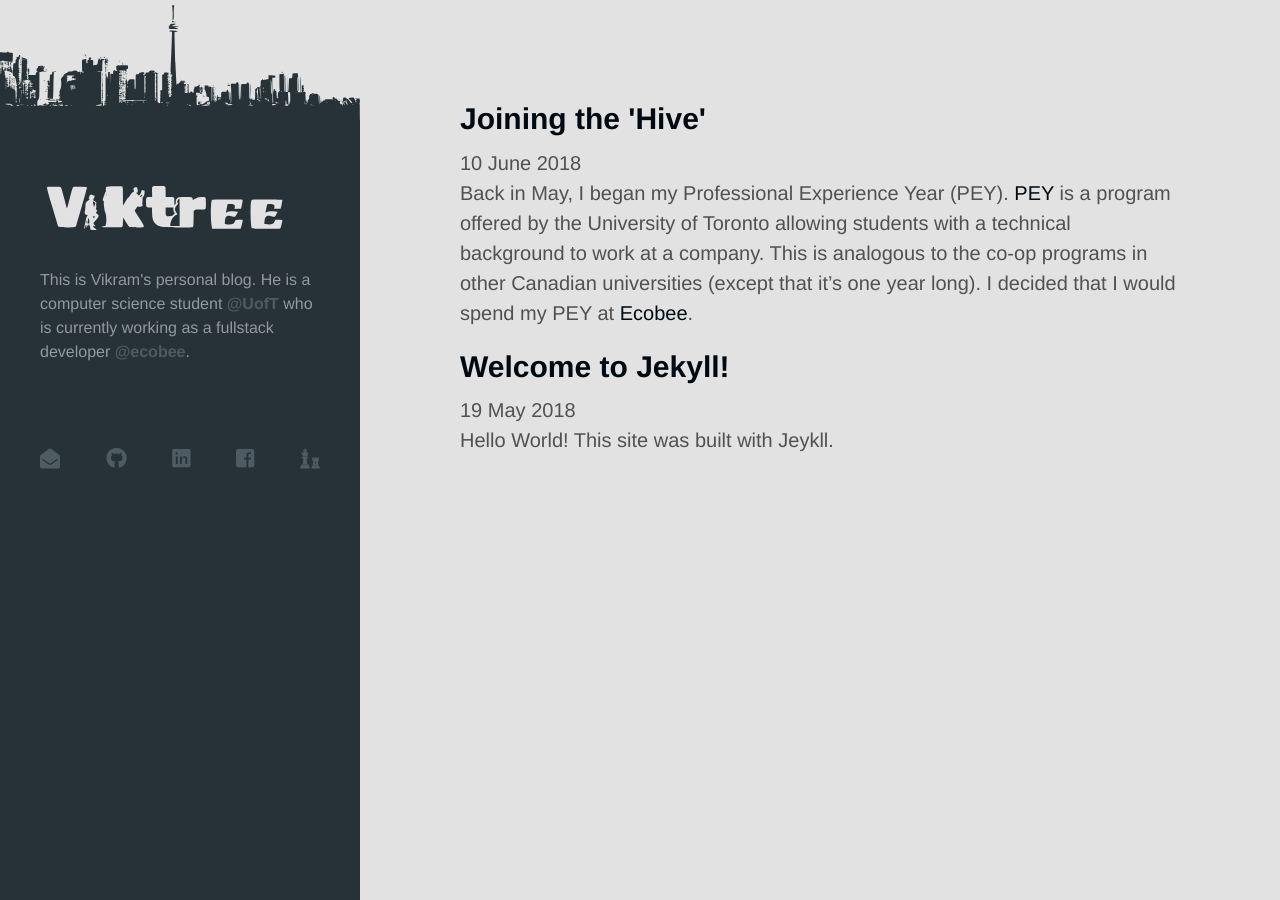
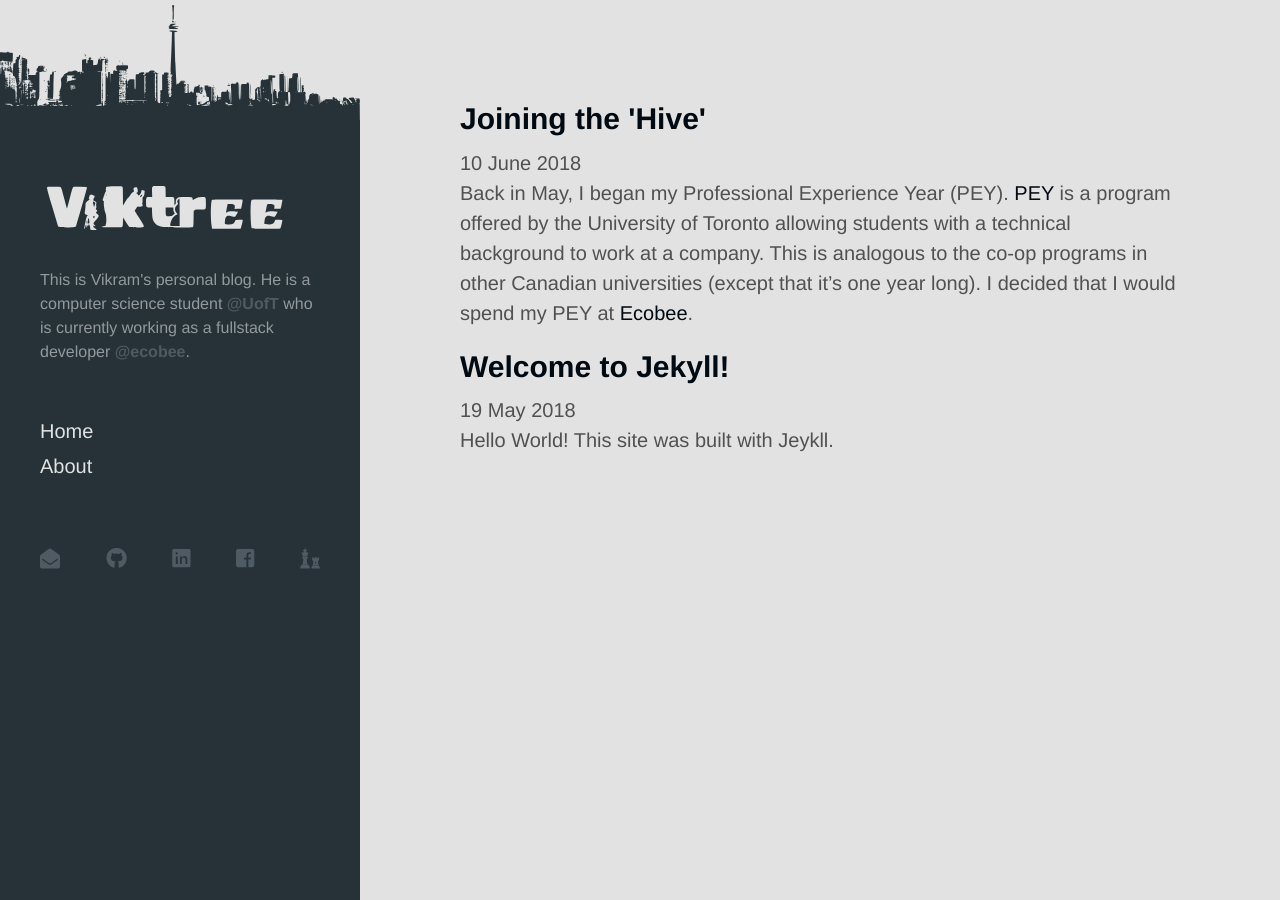
Before and after one commit to Viktree/Viktree.github.io, a Jekyll site: the page built from index.md, in a window 1280 px wide. Built offline with Jekyll 4.4.1, drawn with Linux system fonts in a browser that asks for light colours; nearby versions of some CDN libraries.

Commit message:
Add links

```diff
--- a/_includes/sidebar.html
+++ b/_includes/sidebar.html
@@ -21,7 +21,7 @@
 
     <br/>
 
-    {% comment %} <nav class="sidebar-nav">
+    <nav class="sidebar-nav">
       <a class="sidebar-nav-item{% if page.url == site.baseurl %} active{% endif %}" href="{{ site.url }}{{ site.baseurl}}">Home</a>
 
       {% comment %} The code below dynamically generates a sidebar nav of pages with `layout: page` in the front-matter. See readme
@@ -31,9 +31,9 @@
       {% endif %} {% endif %} {% endfor %}
 
       <!-- <a class="sidebar-nav-item" href="{{ site.github.repo }}/archive/v{{ site.version }}.zip">Resume</a> -->
-    </nav> {% endcomment %}
+    </nav>
 
-    <br/>
+    <br/><br/>
 
     <span class="sidebar-icons">
       {% for contact in site.data.contacts %}
```
